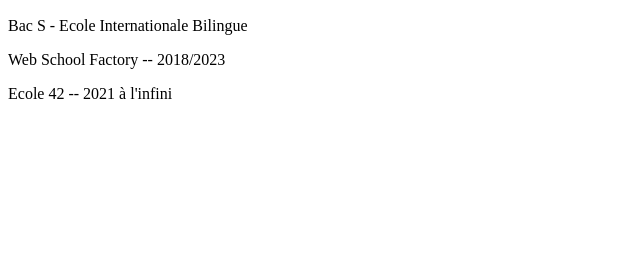
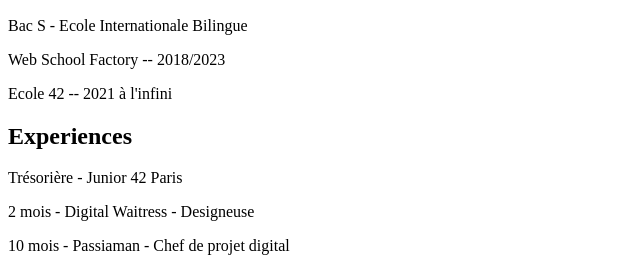
Before and after one commit to jbach-dev/Devops_cours_wsf.github.io, a plain HTML site: page index.html in a window 1280 px wide. Shown: the part 523-800 px from the top of the page, without its empty margins (0-640 px from the left). Drawn offline with Linux system fonts and the light colour scheme.

Commit message:
Creation section -- Experiences

```diff
--- a/index.html
+++ b/index.html
@@ -20,5 +20,11 @@
 		<p>Web School Factory -- 2018/2023</p>
 		<p>Ecole 42 -- 2021 à l'infini</p>
 	</section>
+	<section class="experience">
+		<h1>Experiences</h1>
+		<p>Trésorière - Junior 42 Paris</p>
+		<p>2 mois - Digital Waitress - Designeuse</p>
+		<p>10 mois - Passiaman - Chef de projet digital</p>
+	</section>
 </body>
 </html>
```
